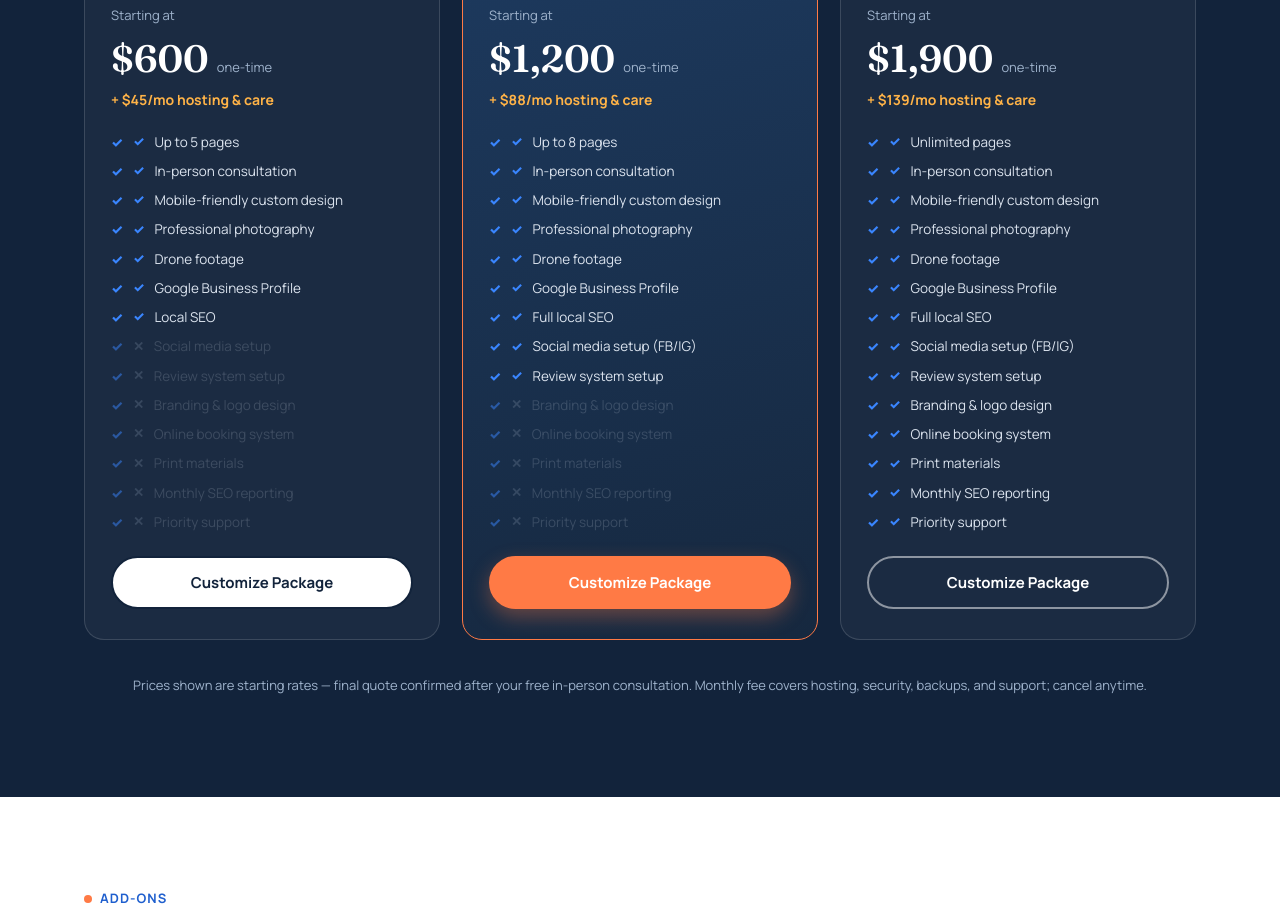
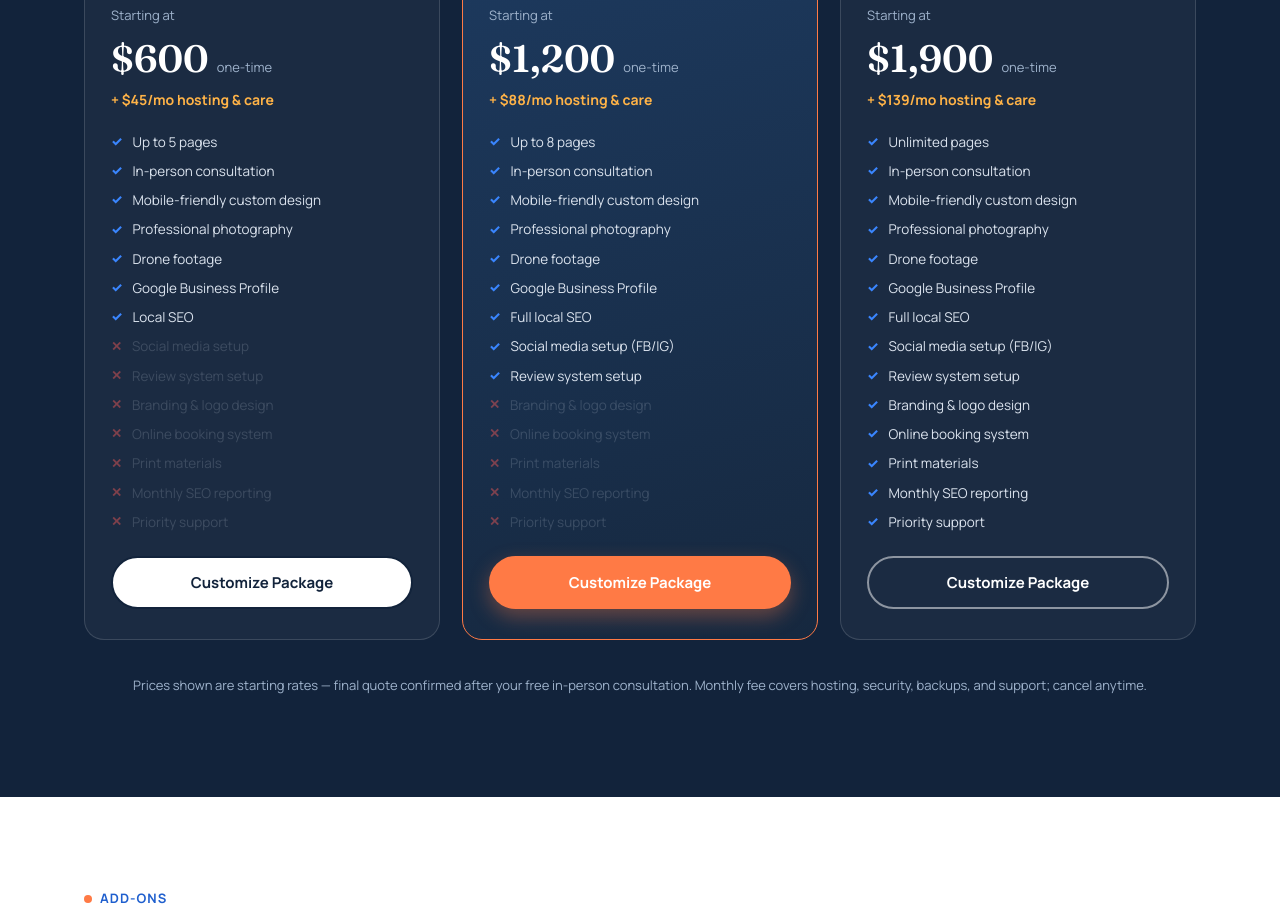
Before and after one commit to Simeon2509/denverwebcrew1, a Next.js app: page / in a window 1280 px wide. Shown: the part 5140-6064 px from the top of the page. Built offline with nearby package versions, Linux system fonts and the light colour scheme.

Commit message:
Fix double checkmarks, red X for excluded features

```diff
--- a/app/PackageBuilder.tsx
+++ b/app/PackageBuilder.tsx
@@ -290,7 +290,7 @@ export default function PackageBuilder() {
             <ul style={{ flex: 1, listStyle: 'none', margin: '0 0 24px', padding: 0, display: 'flex', flexDirection: 'column', gap: '9px' }}>
               {pkg.features.map(f => (
                 <li key={f.label} style={{ display: 'flex', gap: '10px', alignItems: 'center', fontSize: '13.5px', color: f.yes ? '#dbe3ee' : 'rgba(219,227,238,.35)', opacity: f.yes ? 1 : 0.5 }}>
-                  <span style={{ fontWeight: 800, flexShrink: 0, fontSize: '13px', color: f.yes ? 'var(--sky)' : 'rgba(122,138,160,.6)' }}>
+                  <span style={{ fontWeight: 800, flexShrink: 0, fontSize: '13px', color: f.yes ? 'var(--sky)' : '#e05555' }}>
                     {f.yes ? '✓' : '✕'}
                   </span>
                   {f.label}
--- a/app/globals.css
+++ b/app/globals.css
@@ -150,7 +150,6 @@ img, svg { display: block; max-width: 100%; }
 .price-monthly { font-size: 14px; color: var(--sunset-2); font-weight: 700; margin-bottom: 22px; }
 .plan ul { list-style: none; margin: 0 0 26px; padding: 0; display: flex; flex-direction: column; gap: 11px; flex: 1; }
 .plan li { font-size: 14px; color: #dbe3ee; display: flex; gap: 10px; align-items: flex-start; }
-.plan li::before { content: "✓"; color: var(--sky); font-weight: 800; flex: none; }
 .plan li.no { opacity: .4; }
 .plan li.no::before { content: "–"; color: #7a8aa0; }
 .plan .btn { width: 100%; }
```
